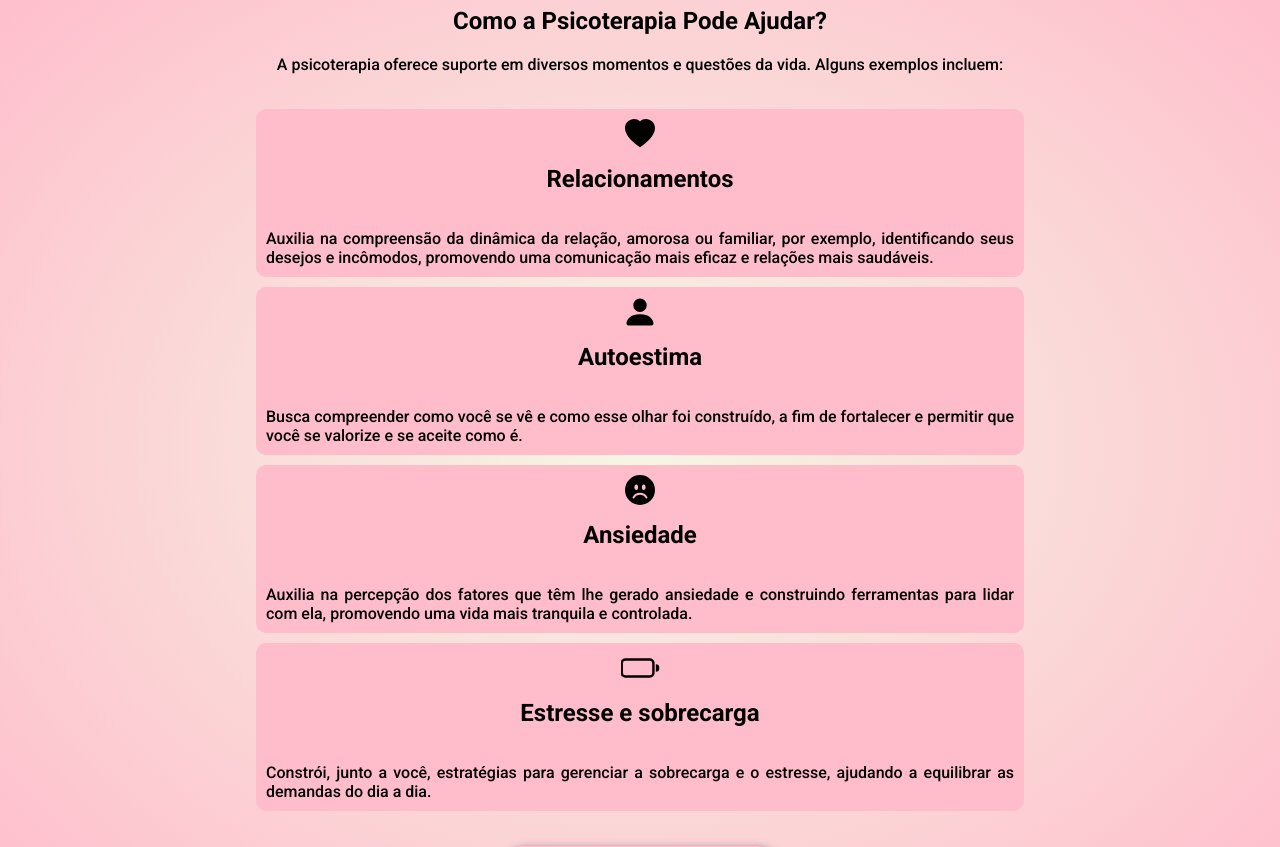
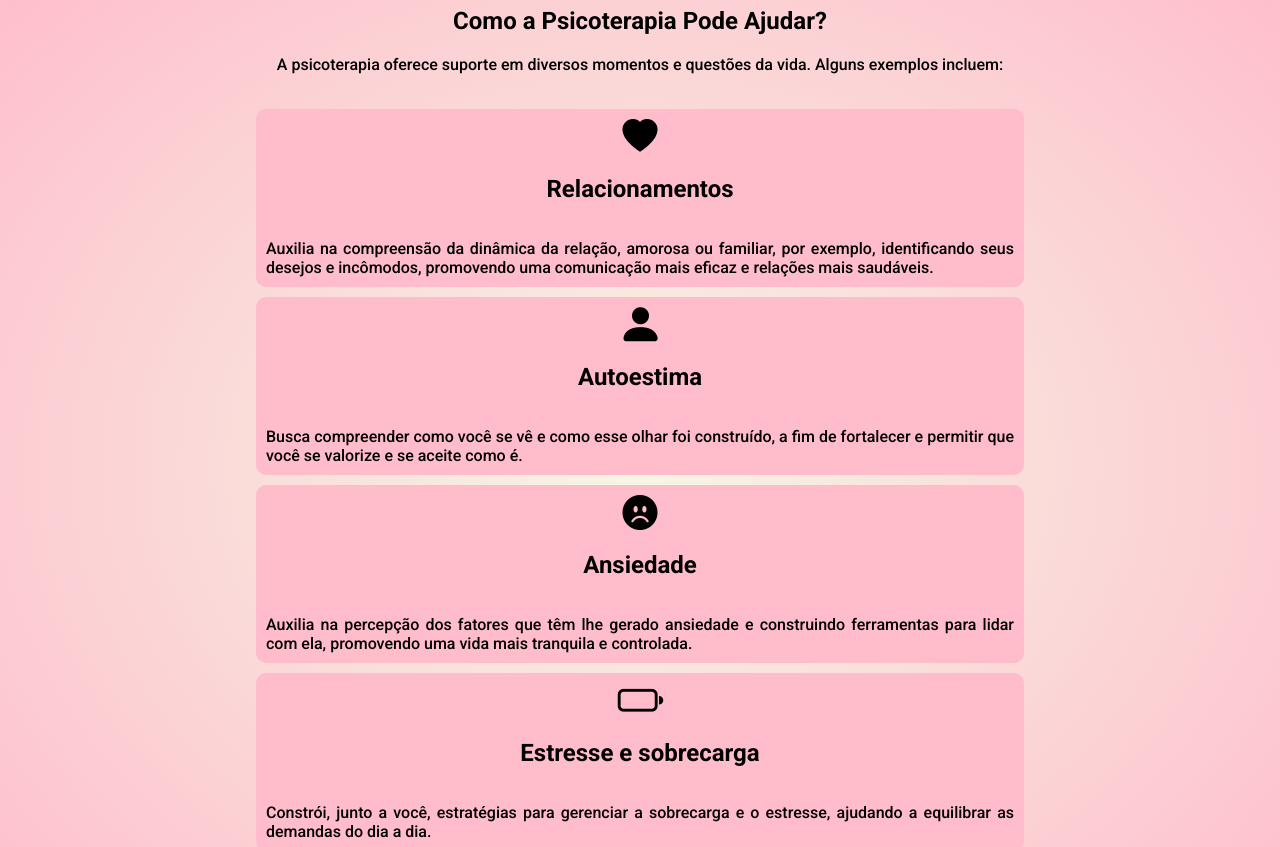
Before and after one commit to RafaWagnerTI/sitepsibserissa, a plain HTML site: page index.html in a window 1280 px wide. Shown: the part 1110-1957 px from the top of the page. Drawn offline with nearby package versions, Linux system fonts and the light colour scheme.

Commit message:
mais ajustes

```diff
--- a/index.html
+++ b/index.html
@@ -109,7 +109,7 @@
         <div class="carrossel">
           <article>
             <div class="icone-espaco">
-              <img src="/src/assets/images/ajuda/heart-fill.svg">
+              <i class="bi bi-heart-fill"></i>
             </div>
             <h2 class="roboto-bold">Relacionamentos</h2>
             <p class="roboto-medium texto-justificado">
@@ -120,7 +120,7 @@
           </article>
           <article>
             <div class="icone-espaco">
-              <img class="icone-p" src="/src/assets/images/ajuda/person-fill.svg">
+              <i class="bi bi-person-fill"></i>
             </div>
             <h2 class="roboto-bold">Autoestima</h2>
             <p class="roboto-medium texto-justificado">
@@ -131,7 +131,7 @@
           </article>
           <article>
             <div class="icone-espaco">
-              <img src="/src/assets/images/ajuda/sad-fill.svg">
+              <i class="bi bi-emoji-frown-fill"></i>
             </div>
             <h2 class="roboto-bold">Ansiedade</h2>
             <p class="roboto-medium texto-justificado">
@@ -142,7 +142,7 @@
           </article>
           <article>
             <div class="icone-espaco">
-              <img class="icone-mp" src="/src/assets/images/ajuda/battery.svg">
+              <i class="bi bi-battery"></i>
             </div>
             <h2 class="roboto-bold">Estresse e sobrecarga</h2>
             <p class="roboto-medium texto-justificado">
--- a/src/assets/css/estilo.css
+++ b/src/assets/css/estilo.css
@@ -267,34 +267,13 @@ strong {
   width: 100%;
 }
 
-.icone-espaco img {
-  height: 30px;
-  width: 30px;
+.icone-espaco i {
+  font-size: 35px;
 }
 
-.icone-p {
-  scale: 1.2;
-}
-
-.icone-mp {
+.bi-person-fill, .bi-battery {
   scale: 1.3;
 }
-
-/* .bi-heart-fill {
-  font-size: 28px;
-}
-
-.bi-person-fill {
-  font-size: 39px;
-}
-
-.bi-emoji-frown-fill {
-  font-size: 28px;
-}
-
-.bi-battery {
-  font-size: 55px;
-} */
 
 .carrossel p {
   display: flex;
@@ -803,7 +782,7 @@ hr {
   }
 
   .botao span {
-    font-size: 0.9em;
+    font-size: 0.7em;
   }
 
   .slide {
```
